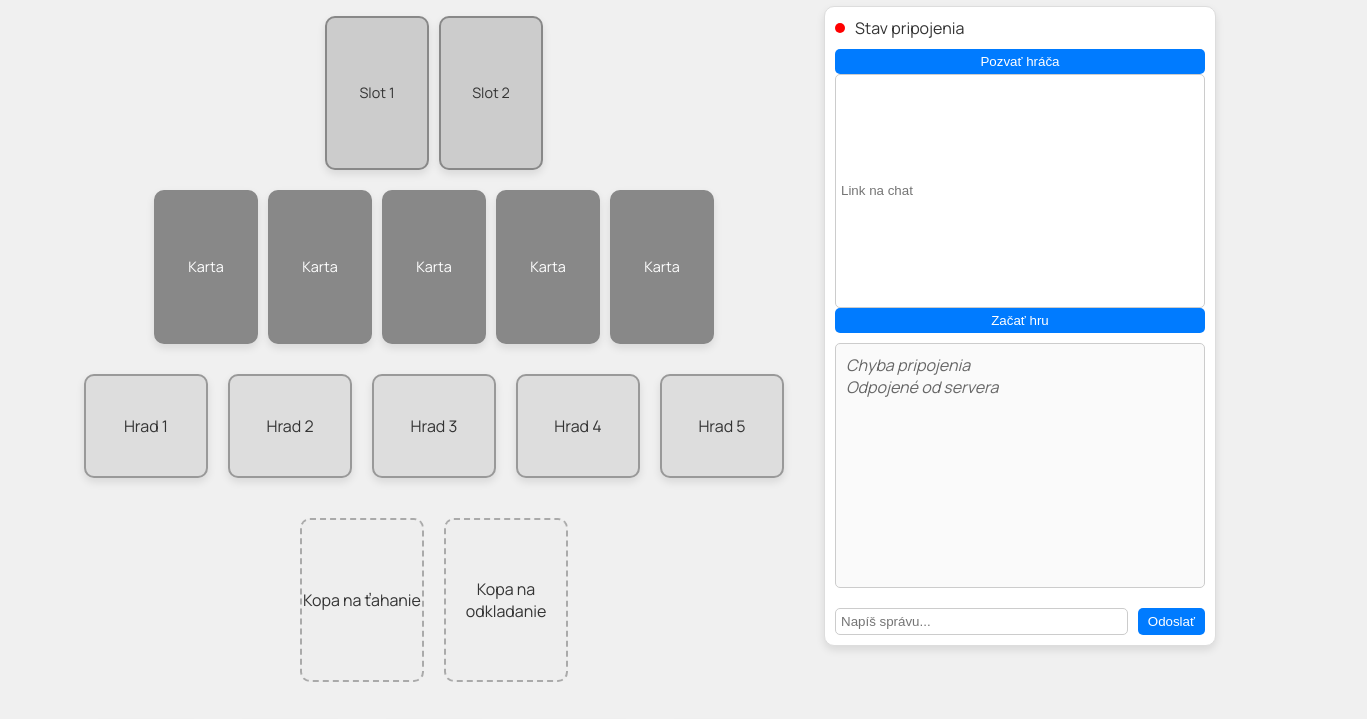
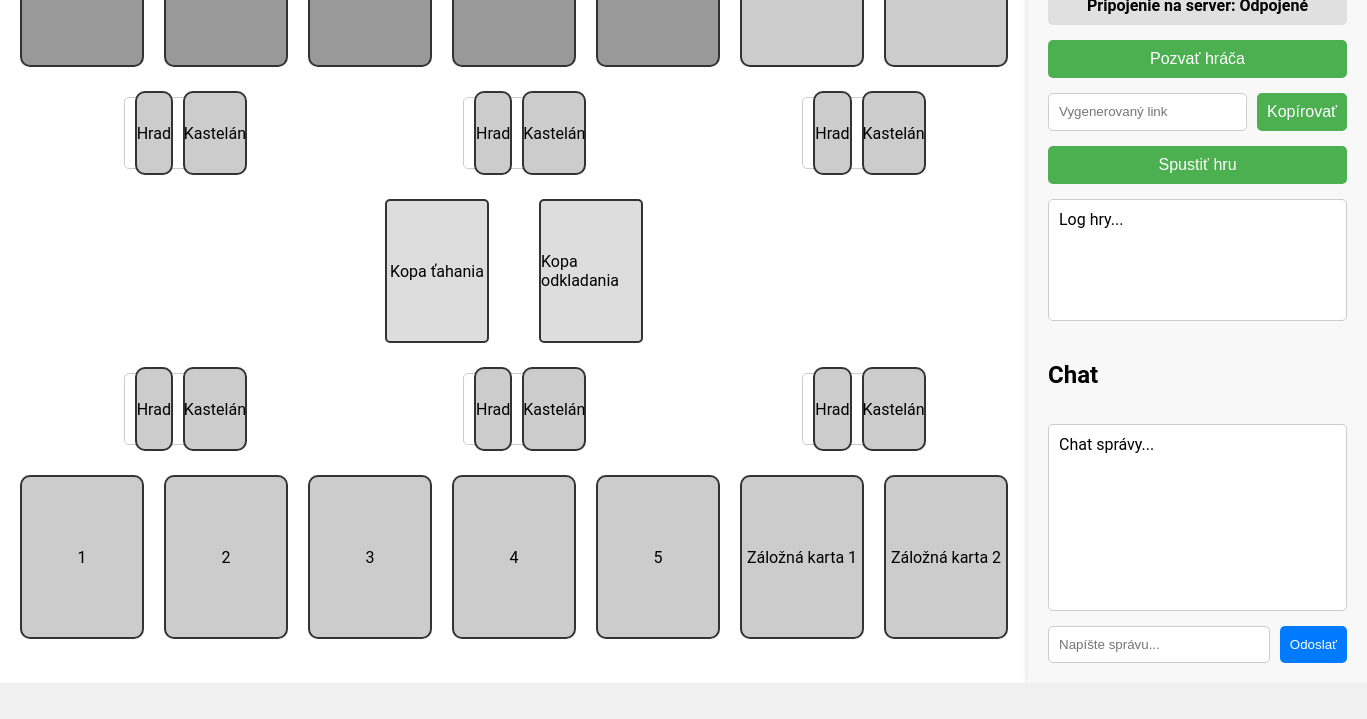
Before and after one commit to BorisEM/matuscak, a website: page index.html in a window 1280 px wide. Shown: the part 117-836 px from the top of the page, 1367 px wide, since content can reach past the window. After the commit the page ends 800 px from the top, so only its background shows below. Drawn offline with Linux system fonts and the light colour scheme; no server answers.

Commit message:
Update index.html

```diff
--- a/index.html
+++ b/index.html
@@ -3,249 +3,258 @@
 <head>
     <meta charset="UTF-8">
     <meta name="viewport" content="width=device-width, initial-scale=1.0">
-    <title>Matúš Čák Trenčiansky - Stolová hra</title>
-    <link href="https://fonts.googleapis.com/css2?family=Manrope:wght@400;700&display=swap" rel="stylesheet">
+    <link rel="stylesheet" href="styles.css">
+    <title>Basic Layout</title>
     <style>
         body {
-            font-family: 'Manrope', sans-serif;
+            margin: 0;
+            font-family: 'Roboto', sans-serif;
             background-color: #f0f0f0;
-            color: #333;
-            margin: 0;
-            padding: 0;
+            display: flex;
+            height: 100vh;
+        }
+        .main-content {
+            display: flex;
+            flex-grow: 1;
+        }
+        .left-section {
+            flex: 4;
+            background-color: #ffffff;
+            padding: 20px;
+            box-shadow: 2px 0 5px rgba(0, 0, 0, 0.1);
             display: flex;
             flex-direction: column;
+            gap: 30px;
+        }
+        .opponent-hand, .player-hand {
+            display: flex;
+            justify-content: center;
+            gap: 20px;
+        }
+        .castle-section {
+            display: flex;
+            justify-content: space-around;
+            gap: 30px;
+        }
+        .castle-pair {
+            border: 1px solid #ccc;
+            padding: 10px;
+            border-radius: 5px;
+            display: flex;
+            flex-direction: row;
+            align-items: center;
+            gap: 10px;
+            width: 80px;
+            height: 50px;
+        }
+        .deck-section {
+            display: flex;
+            justify-content: center;
+            gap: 50px;
+        }
+        .deck, .discard {
+            width: 100px;
+            height: 140px;
+            background-color: #ddd;
+            border: 2px solid #333;
+            border-radius: 5px;
+            display: flex;
             align-items: center;
             justify-content: center;
-            height: 100vh;
         }
-
-        h1 {
-            margin-top: 20px;
-            font-size: 2em;
-            color: #222;
-        }
-
-        #main-container {
-            display: flex;
-            width: 90%;
-            height: 80vh;
-            gap: 20px;
-        }
-
-        #game-container {
-            flex: 2;
-            display: flex;
-            flex-direction: column;
-            align-items: center;
-        }
-
-        .card-area {
-            display: flex;
-            gap: 10px;
-            margin: 10px 0;
-        }
-
-        .card-placeholder, .card-back-placeholder {
-            width: 100px;
-            height: 150px;
+        .card {
+            width: 120px;
+            height: 160px;
             background-color: #ccc;
-            border: 2px solid #888;
+            border: 2px solid #333;
             border-radius: 10px;
             display: flex;
             align-items: center;
             justify-content: center;
-            font-size: 0.9em;
-            text-align: center;
-            box-shadow: 0 4px 8px rgba(0, 0, 0, 0.1);
         }
-
-        .card-back-placeholder {
-            background-color: #888;
-            color: #fff;
-        }
-
-        .castle-area {
-            display: flex;
-            gap: 20px;
-            margin: 20px 0;
-        }
-
-        .castle-placeholder {
-            width: 120px;
-            height: 100px;
-            background-color: #ddd;
-            border: 2px solid #999;
+        .card-small {
+            width: 60px;
+            height: 80px;
+            background-color: #ccc;
+            border: 2px solid #333;
             border-radius: 10px;
             display: flex;
             align-items: center;
             justify-content: center;
-            font-size: 1em;
-            text-align: center;
-            box-shadow: 0 4px 8px rgba(0, 0, 0, 0.1);
         }
-
-        .pile-area {
-            display: flex;
-            gap: 20px;
-            margin: 20px 0;
-        }
-
-        .pile-placeholder {
+        .card-back {
             width: 120px;
             height: 160px;
-            background-color: #eee;
-            border: 2px dashed #aaa;
+            background-color: #999;
+            border: 2px solid #333;
             border-radius: 10px;
+        }
+        .right-section {
+            flex: 1;
+            background-color: #f8f8f8;
+            padding: 20px;
+            box-shadow: -2px 0 5px rgba(0, 0, 0, 0.1);
             display: flex;
-            align-items: center;
-            justify-content: center;
-            font-size: 1em;
-            text-align: center;
+            flex-direction: column;
+            justify-content: space-between;
         }
-
-        #chat-container {
+        .control-section {
             flex: 1;
             display: flex;
             flex-direction: column;
+            gap: 15px;
+        }
+        .status-bar {
+            background-color: #e0e0e0;
             padding: 10px;
-            background-color: #fff;
-            border: 1px solid #ddd;
-            border-radius: 10px;
-            box-shadow: 0 4px 8px rgba(0, 0, 0, 0.1);
+            border-radius: 5px;
+            text-align: center;
+            font-weight: bold;
         }
-
-        #status-bar {
-            display: flex;
-            align-items: center;
-            margin-bottom: 10px;
+        .button {
+            padding: 10px;
+            font-size: 16px;
+            border: none;
+            border-radius: 5px;
+            cursor: pointer;
+            background-color: #4caf50;
+            color: white;
         }
-
-        #status-indicator {
-            width: 10px;
-            height: 10px;
-            border-radius: 50%;
-            background-color: red;
-            margin-right: 10px;
+        .button:disabled {
+            background-color: #9e9e9e;
+            cursor: not-allowed;
         }
-
-        #chat-log {
-            flex: 1;
-            overflow-y: auto;
-            padding: 10px;
-            border: 1px solid #ccc;
-            background-color: #fafafa;
-            border-radius: 5px;
-            margin: 10px 0;
-        }
-
-        #message-input {
+        .link-container {
             display: flex;
             gap: 10px;
-            margin-top: 10px;
         }
-
-        input[type="text"] {
+        .link-input {
             flex: 1;
-            padding: 5px;
+            padding: 10px;
             border: 1px solid #ccc;
             border-radius: 5px;
         }
-
-        button {
-            padding: 5px 10px;
-            background-color: #007bff;
-            color: #fff;
+        .log-section {
+            background-color: #ffffff;
+            padding: 10px;
+            border: 1px solid #ccc;
+            border-radius: 5px;
+            height: 100px;
+            overflow-y: auto;
+        }
+        .chat-section {
+            flex: 1;
+            display: flex;
+            flex-direction: column;
+            gap: 15px;
+            margin-top: 20px;
+        }
+        .chat-log {
+            flex: 1;
+            background-color: #ffffff;
+            padding: 10px;
+            border: 1px solid #ccc;
+            border-radius: 5px;
+            overflow-y: auto;
+        }
+        .chat-input {
+            display: flex;
+            gap: 10px;
+        }
+        .chat-input input {
+            flex: 1;
+            padding: 10px;
+            border: 1px solid #ccc;
+            border-radius: 5px;
+        }
+        .chat-input button {
+            padding: 10px;
             border: none;
             border-radius: 5px;
+            background-color: #007bff;
+            color: white;
             cursor: pointer;
-            transition: background-color 0.3s;
-        }
-
-        button:hover {
-            background-color: #0056b3;
-        }
-
-        .system-message {
-            color: #666;
-            font-style: italic;
-        }
-
-        .player-message {
-            color: #007bff;
-        }
-
-        .opponent-message {
-            color: #d9534f;
         }
     </style>
-    <script defer src="js/script.js"></script>
 </head>
 <body>
-    <h1>Vitaj v hre Matúš Čák Trenčiansky</h1>
-    <div id="main-container">
-        <!-- Hracia plocha (2/3 šírky) -->
-        <div id="game-container">
-            <div id="opponent-slots" class="card-area">
-                <!-- Dva sloty pre karty vedľa protihráča -->
-                <div class="card-placeholder">Slot 1</div>
-                <div class="card-placeholder">Slot 2</div>
+    <div class="main-content">
+        <div class="left-section">
+            <!-- Protihráčove hracie karty -->
+            <div class="opponent-hand">
+                <div class="card-back"></div>
+                <div class="card-back"></div>
+                <div class="card-back"></div>
+                <div class="card-back"></div>
+                <div class="card-back"></div>
+                <div class="card">1</div>
+                <div class="card">2</div>
             </div>
-            <div id="opponent-cards" class="card-area">
-                <!-- Karty protihráča (rub kariet) -->
-                <div class="card-back-placeholder">Karta</div>
-                <div class="card-back-placeholder">Karta</div>
-                <div class="card-back-placeholder">Karta</div>
-                <div class="card-back-placeholder">Karta</div>
-                <div class="card-back-placeholder">Karta</div>
+            <!-- Protihráčove hrady a kasteláni -->
+            <div class="castle-section">
+                <div class="castle-pair">
+                    <div class="card-small">Hrad</div>
+                    <div class="card-small">Kastelán</div>
+                </div>
+                <div class="castle-pair">
+                    <div class="card-small">Hrad</div>
+                    <div class="card-small">Kastelán</div>
+                </div>
+                <div class="castle-pair">
+                    <div class="card-small">Hrad</div>
+                    <div class="card-small">Kastelán</div>
+                </div>
             </div>
-            <div id="opponent-castles" class="castle-area">
-                <!-- Hrady protihráča -->
-                <div class="castle-placeholder">Hrad 1</div>
-                <div class="castle-placeholder">Hrad 2</div>
-                <div class="castle-placeholder">Hrad 3</div>
-                <div class="castle-placeholder">Hrad 4</div>
-                <div class="castle-placeholder">Hrad 5</div>
+            <!-- Kopa na ťahanie a kopa na odkladanie -->
+            <div class="deck-section">
+                <div class="deck">Kopa ťahania</div>
+                <div class="discard">Kopa odkladania</div>
             </div>
-            <div id="pile-area" class="pile-area">
-                <div class="pile-placeholder">Kopa na ťahanie</div>
-                <div class="pile-placeholder">Kopa na odkladanie</div>
+            <!-- Moje hrady a kasteláni -->
+            <div class="castle-section">
+                <div class="castle-pair">
+                    <div class="card-small">Hrad</div>
+                    <div class="card-small">Kastelán</div>
+                </div>
+                <div class="castle-pair">
+                    <div class="card-small">Hrad</div>
+                    <div class="card-small">Kastelán</div>
+                </div>
+                <div class="castle-pair">
+                    <div class="card-small">Hrad</div>
+                    <div class="card-small">Kastelán</div>
+                </div>
             </div>
-            <div id="player-castles" class="castle-area">
-                <!-- Hrady hráča -->
-                <div class="castle-placeholder">Hrad 1</div>
-                <div class="castle-placeholder">Hrad 2</div>
-                <div class="castle-placeholder">Hrad 3</div>
-                <div class="castle-placeholder">Hrad 4</div>
-                <div class="castle-placeholder">Hrad 5</div>
-            </div>
-            <div id="player-cards" class="card-area">
-                <!-- Karty hráča (líc kariet) -->
-                <div class="card-placeholder">Moja karta 1</div>
-                <div class="card-placeholder">Moja karta 2</div>
-                <div class="card-placeholder">Moja karta 3</div>
-                <div class="card-placeholder">Moja karta 4</div>
-                <div class="card-placeholder">Moja karta 5</div>
-            </div>
-            <div id="player-slots" class="card-area">
-                <!-- Dva sloty pre karty vedľa hráča -->
-                <div class="card-placeholder">Slot 1</div>
-                <div class="card-placeholder">Slot 2</div>
+            <!-- Moje hracie karty -->
+            <div class="player-hand">
+                <div class="card">1</div>
+                <div class="card">2</div>
+                <div class="card">3</div>
+                <div class="card">4</div>
+                <div class="card">5</div>
+                <div class="card">Záložná karta 1</div>
+                <div class="card">Záložná karta 2</div>
             </div>
         </div>
-
-        <!-- Pravá strana (1/3 šírky) -->
-        <div id="chat-container">
-            <div id="status-bar">
-                <div id="status-indicator"></div>
-                <span id="status-text">Stav pripojenia</span>
+        <div class="right-section">
+            <div class="control-section">
+                <h2>Nastavenia hry</h2>
+                <div class="status-bar" id="statusBar">Pripojenie na server: Odpojené</div>
+                <button class="button" id="invitePlayerButton">Pozvať hráča</button>
+                <div class="link-container">
+                    <input type="text" class="link-input" id="gameLink" placeholder="Vygenerovaný link" readonly>
+                    <button class="button" id="copyLinkButton">Kopírovať</button>
+                </div>
+                <button class="button" id="startGameButton">Spustiť hru</button>
+                <div class="log-section" id="gameLog">Log hry...</div>
             </div>
-            <button id="invite-player">Pozvať hráča</button>
-            <input type="text" id="game-link" placeholder="Link na chat" readonly>
-            <button id="start-game">Začať hru</button>
-            <div id="chat-log"></div>
-            <div id="message-input">
-                <input type="text" id="message" placeholder="Napíš správu...">
-                <button id="send-message">Odoslať</button>
+            <div class="chat-section">
+                <h2>Chat</h2>
+                <div class="chat-log" id="chatLog">Chat správy...</div>
+                <div class="chat-input">
+                    <input type="text" id="chatMessage" placeholder="Napíšte správu...">
+                    <button id="sendChatButton">Odoslať</button>
+                </div>
             </div>
         </div>
     </div>
```
